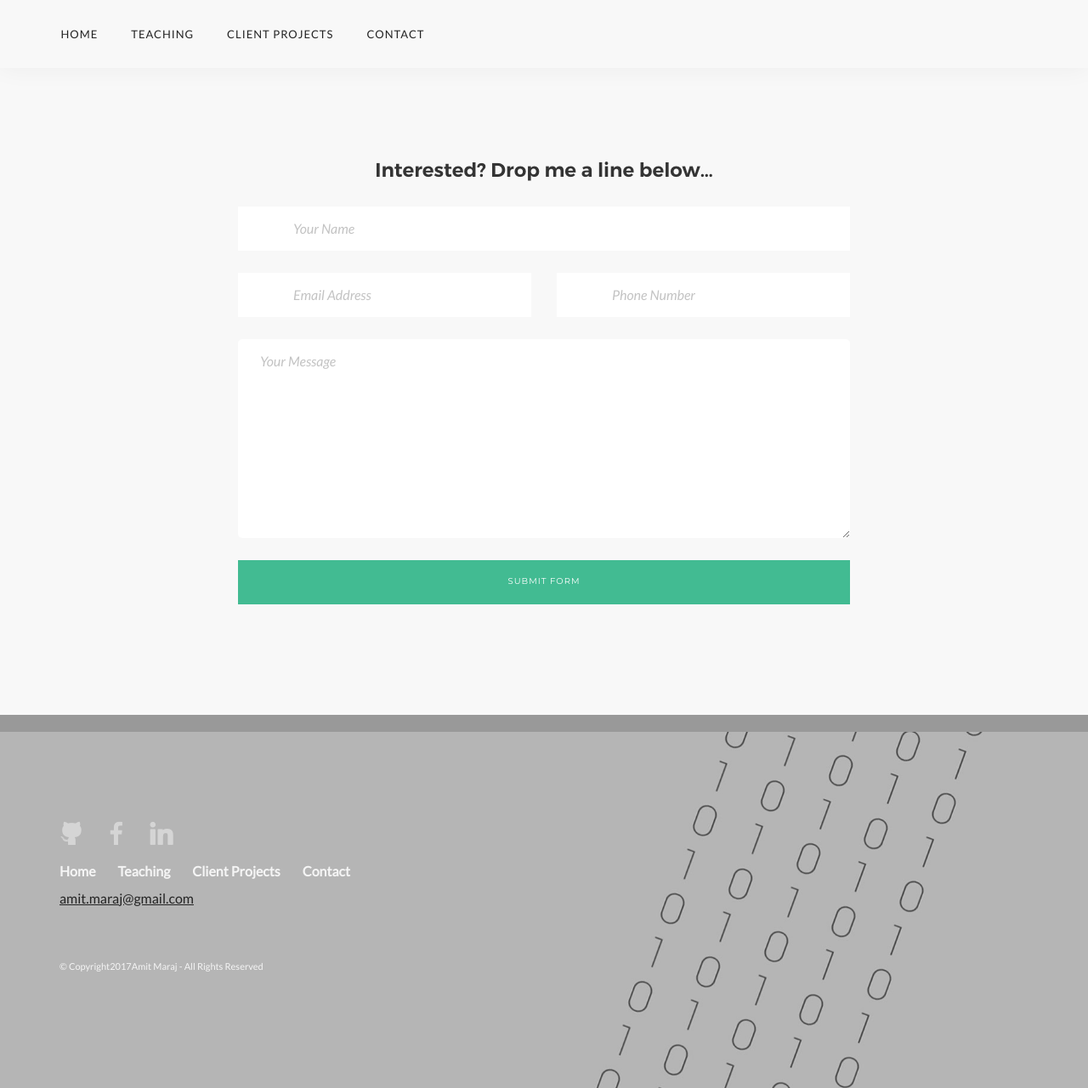
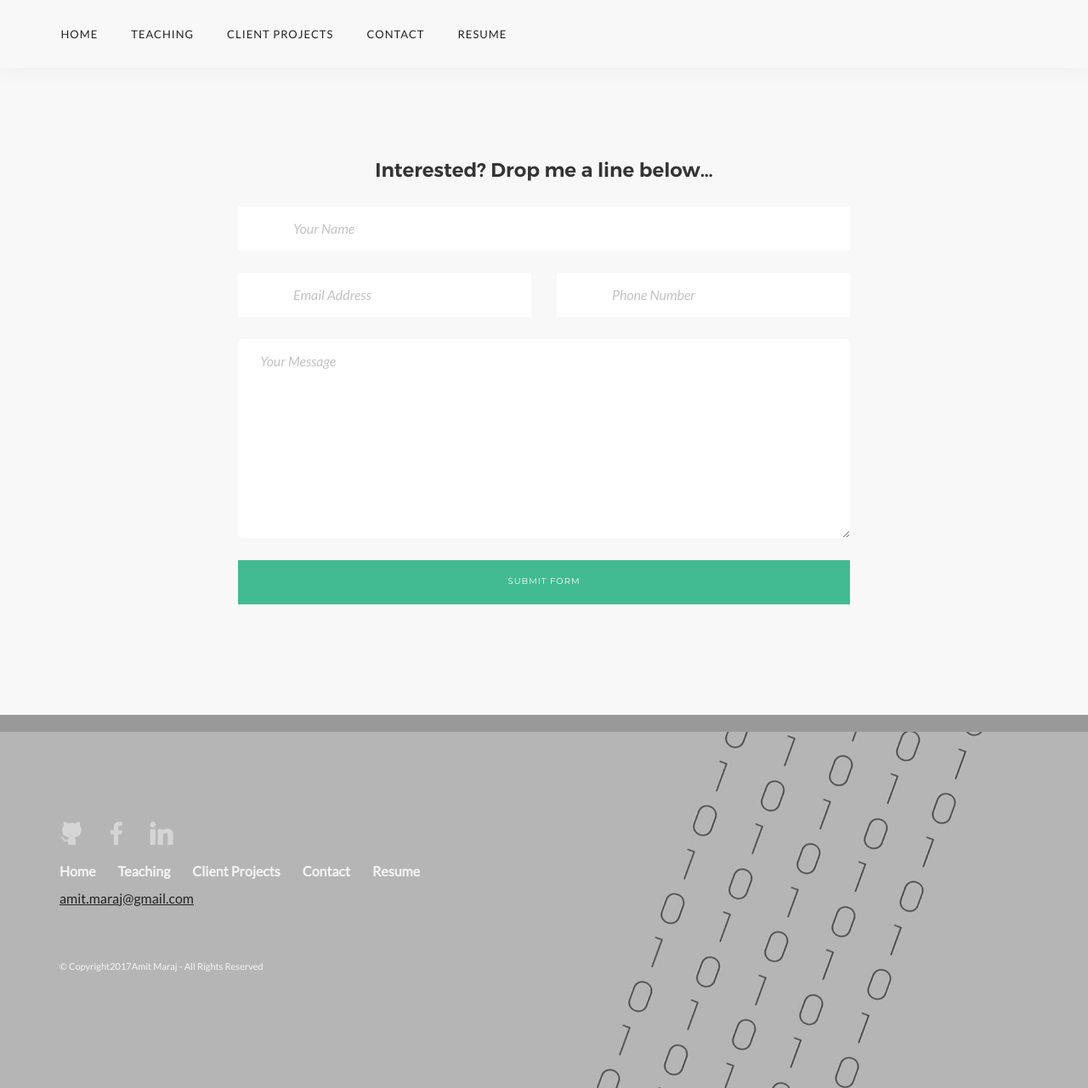
Before and after one commit to maraja/amitmaraj.com, a Node server app: page /contact in a window 1280 px wide. Shown: the whole page at 85% size. Run offline with Node 20, Linux system fonts and the light colour scheme; some web fonts are replaced.

Commit message:
resume add.

```diff
--- a/views/common/footer.pug
+++ b/views/common/footer.pug
@@ -23,6 +23,8 @@ footer.footer-2.text-center-xs
             a(href='/projects') Client Projects
           li
             a(href='/contact') Contact
+          li
+            a(href='/files/AmitMarajResume_May2017.pdf' target="_blank") Resume
     .row
       .col-sm-12
         a.type--underline(href='mailto:amit.maraj@gmail.com') amit.maraj@gmail.com
--- a/views/common/header.pug
+++ b/views/common/header.pug
@@ -11,5 +11,7 @@
             a(href='/projects') Client Projects
           li
             a(href='/contact') Contact
+          li
+            a(href='/files/AmitMarajResume_May2017.pdf' target="_blank") Resume
     .nav-mobile-toggle.visible-sm.visible-xs
       i.icon-Align-JustifyAll.icon.icon--sm
```
Also changed, not shown: 1 other file.
